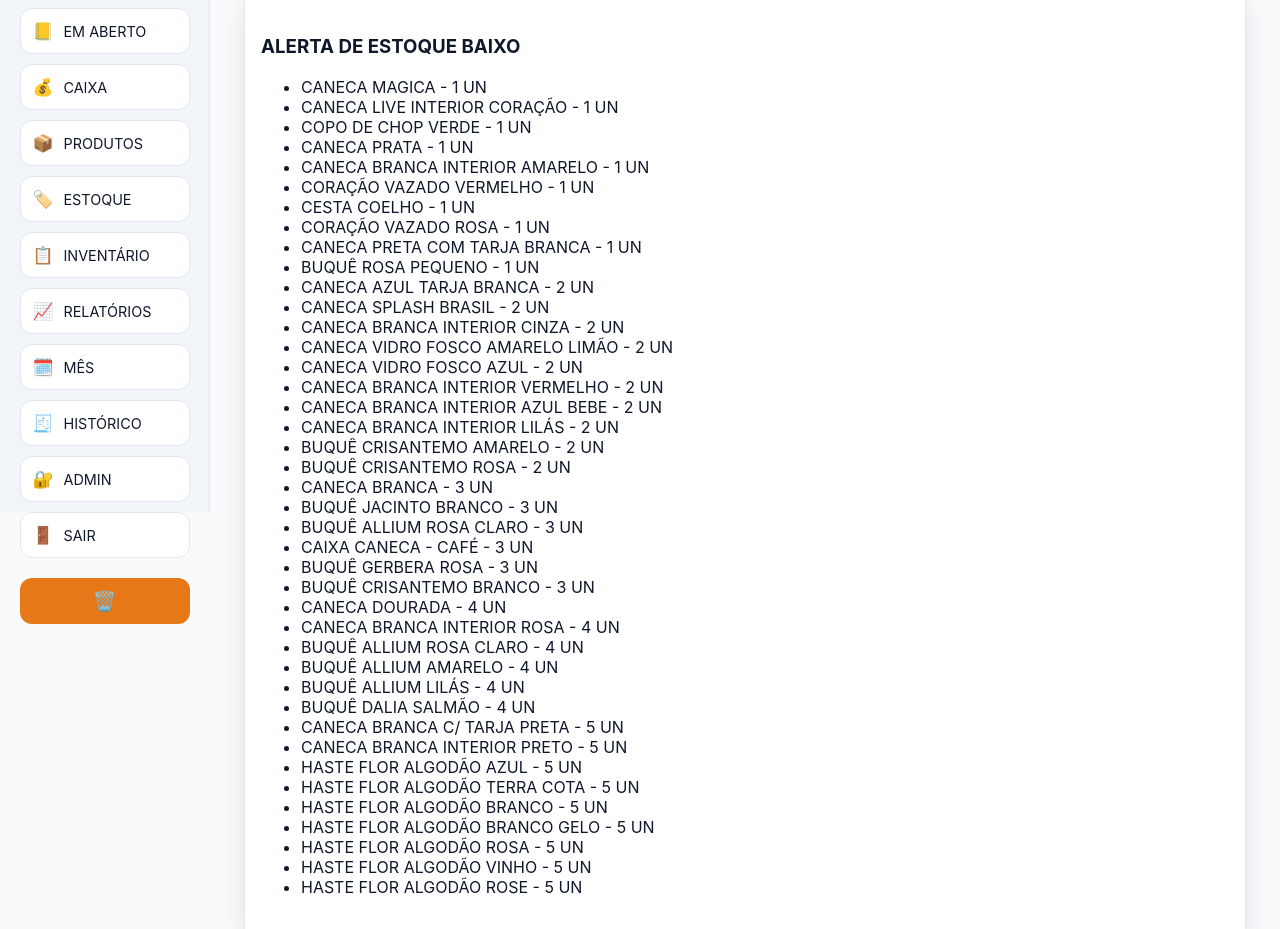
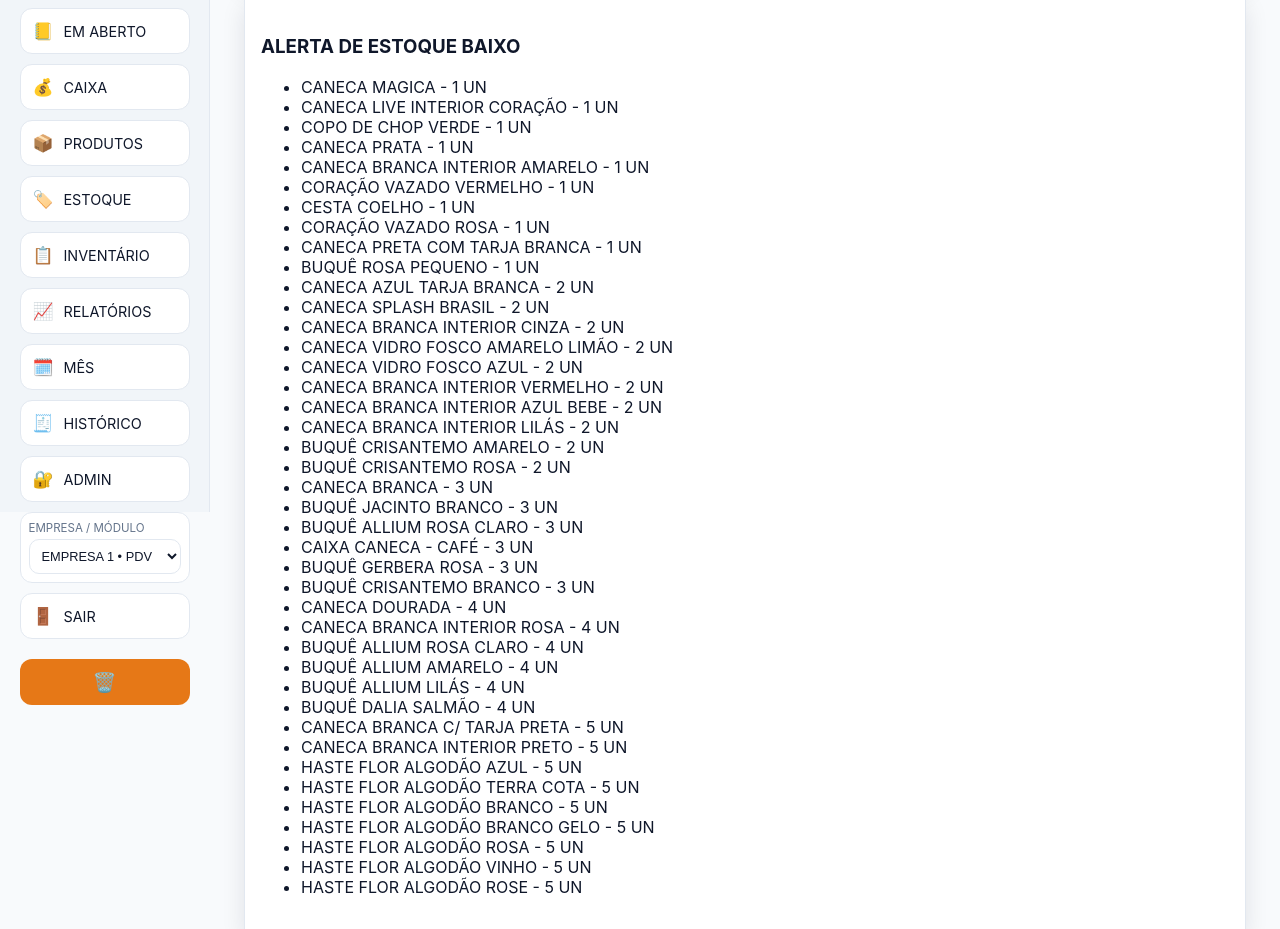
Before and after one commit to NextStagee/Sistemadevendas, a Flask app: page / in a window 1280 px wide. Shown: the part 288-1217 px from the top of the page. Run offline with Flask 3, Linux system fonts and the light colour scheme; a user stored in the database is signed in; data comes from the database, SQL or seed files in the repository.

Commit message:
Adiciona módulos PDV e melhora visual da área ADMIN

```diff
--- a/app.py
+++ b/app.py
@@ -180,6 +180,15 @@ def init_db() -> None:
             key TEXT PRIMARY KEY,
             value TEXT NOT NULL
         );
+
+        CREATE TABLE IF NOT EXISTS business_modules (
+            id INTEGER PRIMARY KEY AUTOINCREMENT,
+            code TEXT UNIQUE NOT NULL,
+            name TEXT NOT NULL,
+            pdv_label TEXT NOT NULL,
+            is_active INTEGER NOT NULL DEFAULT 1,
+            created_at TEXT NOT NULL
+        );
         """
     )
     user_columns = {row[1] for row in db.execute("PRAGMA table_info(users)").fetchall()}
@@ -255,6 +264,14 @@ def init_db() -> None:
     db.execute("INSERT OR IGNORE INTO system_settings (key, value) VALUES ('backup_enabled', '1')")
     db.execute("INSERT OR IGNORE INTO system_settings (key, value) VALUES ('backup_keep_days', '30')")
     db.execute("INSERT OR IGNORE INTO system_settings (key, value) VALUES ('backup_last_run_date', '')")
+    db.execute(
+        "INSERT OR IGNORE INTO business_modules (code, name, pdv_label, is_active, created_at) VALUES ('PDV1', 'EMPRESA 1', 'PDV 1', 1, ?)",
+        (now_iso(),),
+    )
+    db.execute(
+        "INSERT OR IGNORE INTO business_modules (code, name, pdv_label, is_active, created_at) VALUES ('PDV2', 'EMPRESA 2', 'PDV 2', 1, ?)",
+        (now_iso(),),
+    )
     logo_row = db.execute("SELECT value FROM system_settings WHERE key = 'logo_path'").fetchone()
     if logo_row:
         app.config["LOGO_PATH"] = logo_row[0]
@@ -354,6 +371,28 @@ def user_allowed_tabs(user: sqlite3.Row | None) -> set[str]:
     if user["role"] == "ADMIN":
         return set(DEFAULT_USER_TABS)
     return parse_allowed_tabs(user["allowed_tabs"])
+
+
+def get_modules(db: sqlite3.Connection, only_active: bool = True) -> list[sqlite3.Row]:
+    query = "SELECT * FROM business_modules"
+    params: tuple[Any, ...] = ()
+    if only_active:
+        query += " WHERE is_active = 1"
+    query += " ORDER BY id ASC"
+    return db.execute(query, params).fetchall()
+
+
+def get_current_module(db: sqlite3.Connection) -> sqlite3.Row | None:
+    modules = get_modules(db, only_active=True)
+    if not modules:
+        return None
+    module_id = int(session.get("module_id") or 0)
+    current = next((module for module in modules if int(module["id"]) == module_id), None)
+    if current:
+        return current
+    fallback = modules[0]
+    session["module_id"] = int(fallback["id"])
+    return fallback
 
 
 def require_tab_access(tab_key: str):
@@ -528,12 +567,26 @@ def enforce_tab_permissions():
     return require_tab_access(tab_key)
 
 
+@app.before_request
+def ensure_module_context():
+    if request.endpoint in {"static", "login", "logout"}:
+        return None
+    if "user_id" not in session:
+        return None
+    db = get_db()
+    if get_current_module(db) is None:
+        flash("Nenhum módulo ativo configurado. Cadastre um módulo na área ADMIN.", "warning")
+    return None
+
+
 @app.context_processor
 def inject_branding() -> dict[str, str]:
     current_user = get_current_user()
     is_admin = bool(current_user and current_user["role"] == "ADMIN")
     allowed_tabs = user_allowed_tabs(current_user)
     db = get_db()
+    active_modules = get_modules(db, only_active=True)
+    current_module = get_current_module(db) if current_user else None
     return {
         "logo_path": app.config["LOGO_PATH"],
         "favicon_path": app.config["FAVICON_PATH"],
@@ -543,6 +596,8 @@ def inject_branding() -> dict[str, str]:
         "current_user": current_user,
         "allowed_tabs": allowed_tabs,
         "tab_labels": TAB_LABELS,
+        "modules": active_modules,
+        "current_module": current_module,
     }
 
 
@@ -560,6 +615,9 @@ def login():
             session["user_id"] = user["id"]
             session["username"] = user["username"]
             session["role"] = user["role"]
+            module = get_current_module(db)
+            if module:
+                session["module_id"] = int(module["id"])
             return redirect(url_for("dashboard"))
         flash("Usuário ou senha inválidos.", "danger")
     return render_template("login.html")
@@ -569,6 +627,22 @@ def login():
 def logout():
     session.clear()
     return redirect(url_for("login"))
+
+
+@app.post("/modules/select")
+def select_module():
+    redirect_resp = require_login()
+    if redirect_resp:
+        return redirect_resp
+    db = get_db()
+    selected_id = int(request.form.get("module_id", "0") or 0)
+    module = db.execute("SELECT * FROM business_modules WHERE id = ? AND is_active = 1", (selected_id,)).fetchone()
+    if module:
+        session["module_id"] = int(module["id"])
+        flash(f"Módulo ativo: {module['name']} ({module['pdv_label']}).", "success")
+    else:
+        flash("Módulo selecionado é inválido ou está inativo.", "warning")
+    return redirect(request.referrer or url_for("dashboard"))
 
 
 
@@ -641,8 +715,41 @@ def admin_users():
         backups=backup_rows,
         backup_last_run=get_setting(db, "backup_last_run_date", "-"),
         backup_keep_days=get_setting(db, "backup_keep_days", "30"),
-    )
-
+        modules=db.execute("SELECT * FROM business_modules ORDER BY id ASC").fetchall(),
+    )
+
+
+
+
+@app.post("/admin/modules")
+def admin_create_module():
+    redirect_resp = require_admin()
+    if redirect_resp:
+        return redirect_resp
+    db = get_db()
+
+    name = normalize_upper(request.form.get("module_name", ""))
+    pdv_label = normalize_upper(request.form.get("pdv_label", ""))
+
+    if not name or not pdv_label:
+        flash("Informe nome da empresa e identificação do PDV.", "warning")
+        return redirect(url_for("admin_users"))
+
+    last_id = db.execute("SELECT COALESCE(MAX(id), 0) FROM business_modules").fetchone()[0]
+    next_number = int(last_id) + 1
+    code = f"PDV{next_number}"
+
+    try:
+        db.execute(
+            "INSERT INTO business_modules (code, name, pdv_label, is_active, created_at) VALUES (?, ?, ?, 1, ?)",
+            (code, name, pdv_label, now_iso()),
+        )
+        db.commit()
+        flash(f"Módulo {name} criado com sucesso ({pdv_label}).", "success")
+    except sqlite3.IntegrityError:
+        flash("Não foi possível criar o módulo. Tente novamente.", "danger")
+
+    return redirect(url_for("admin_users"))
 
 @app.post("/admin/users/<int:user_id>/update")
 def admin_update_user(user_id: int):
--- a/static/style.css
+++ b/static/style.css
@@ -450,3 +450,46 @@ a { color: var(--link); }
     width: auto;
   }
 }
+
+.module-switcher {
+  width: 170px;
+  display: grid;
+  gap: 4px;
+  padding: 8px;
+  border: 1px solid var(--border);
+  border-radius: 12px;
+  background: var(--surface);
+}
+
+.module-switcher label {
+  margin: 0;
+  font-size: 0.72rem;
+}
+
+.module-switcher select {
+  width: 100%;
+  margin: 0;
+  padding: 8px;
+  font-size: 0.8rem;
+}
+
+.admin-hero {
+  background: linear-gradient(135deg, #fff8f1, #fff);
+}
+
+.admin-grid {
+  display: grid;
+  grid-template-columns: repeat(3, minmax(0, 1fr));
+  gap: 12px;
+}
+
+.admin-card h3,
+.admin-card h4 {
+  margin-top: 0;
+}
+
+@media (max-width: 1100px) {
+  .admin-grid {
+    grid-template-columns: 1fr;
+  }
+}
--- a/templates/base.html
+++ b/templates/base.html
@@ -49,6 +49,18 @@
       {% endif %}
       {% if is_admin %}
       <a href="{{ url_for('admin_users') }}" title="Admin"><span>🔐</span><small>Admin</small></a>
+      {% endif %}
+      {% if modules %}
+      <form method="post" action="{{ url_for('select_module') }}" class="module-switcher">
+        <label for="module_id">Empresa / Módulo</label>
+        <select id="module_id" name="module_id" onchange="this.form.submit()">
+          {% for module in modules %}
+          <option value="{{ module['id'] }}" {% if current_module and current_module['id'] == module['id'] %}selected{% endif %}>
+            {{ module['name'] }} • {{ module['pdv_label'] }}
+          </option>
+          {% endfor %}
+        </select>
+      </form>
       {% endif %}
       <a href="{{ url_for('logout') }}" title="Sair"><span>🚪</span><small>Sair</small></a>
     </nav>
```
Also changed, not shown: templates/admin_users.html (+46 -9 lines).
